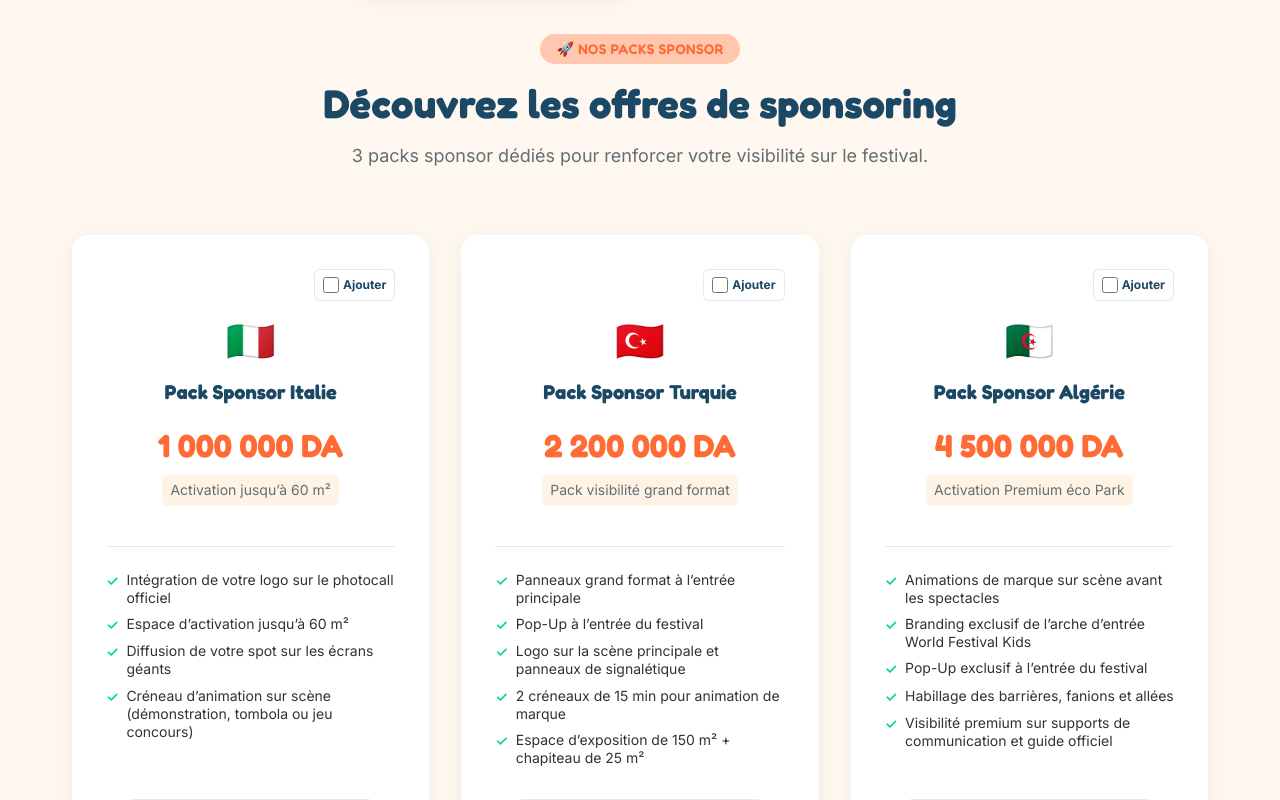
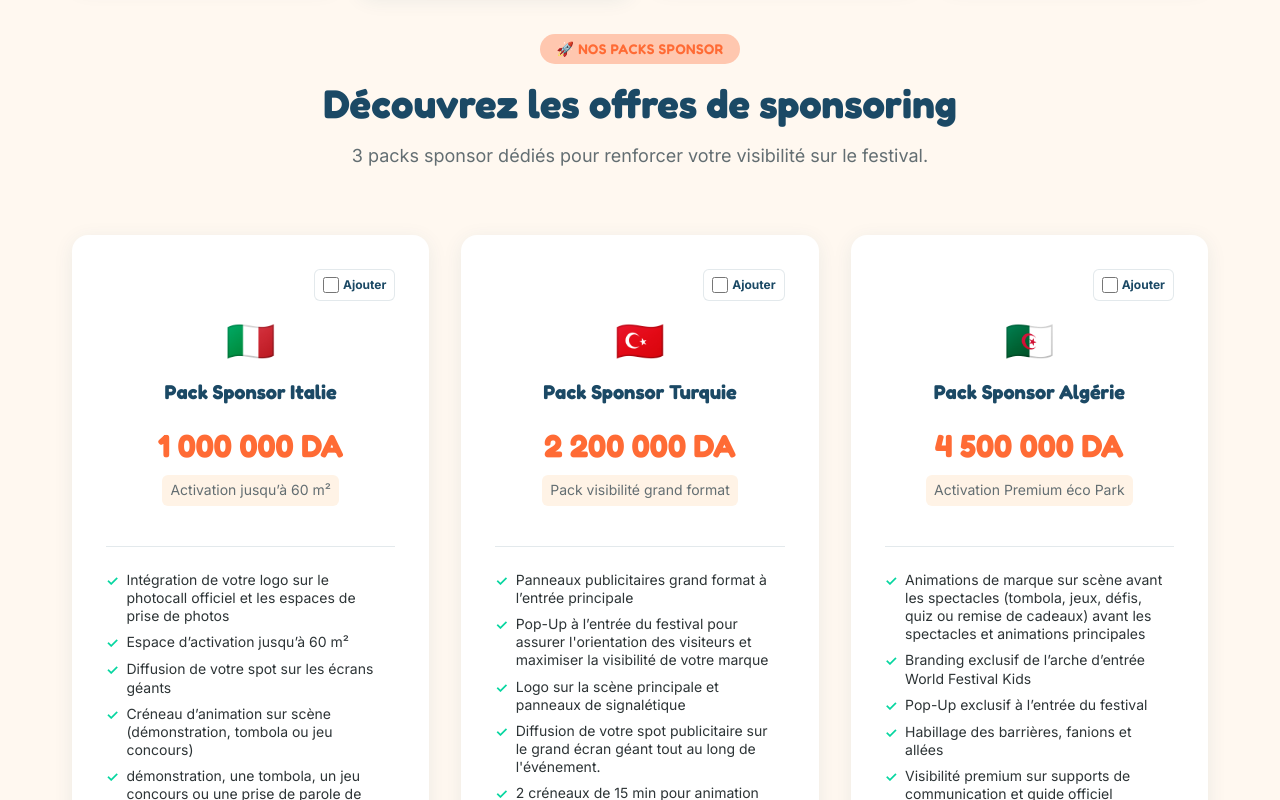
Before and after one commit to malikhadjoudj/Kids_World_festival, a React (Vite) app in the folder FRONTEND/front/: page / in a window 1280 px wide. Shown: the part 2000-2800 px from the top of the page. Built offline with nearby package versions, Linux system fonts and the light colour scheme; no server answers.

Commit message:
detaile pack

```diff
--- a/FRONTEND/front/src/components/landing/PacksSection.css
+++ b/FRONTEND/front/src/components/landing/PacksSection.css
@@ -200,6 +200,23 @@
   gap: var(--space-xl);
 }
 
+.packs__sponsor-section .pack-card__features {
+  max-height: 320px;
+  overflow-y: auto;
+  padding-right: 6px;
+  scrollbar-width: thin;
+  scrollbar-color: var(--color-border) transparent;
+}
+
+.packs__sponsor-section .pack-card__features::-webkit-scrollbar {
+  width: 5px;
+}
+
+.packs__sponsor-section .pack-card__features::-webkit-scrollbar-thumb {
+  background: var(--color-border);
+  border-radius: 4px;
+}
+
 .packs__selection-bar {
   align-items: center;
   justify-content: space-between;
--- a/FRONTEND/front/src/constants/packs.js
+++ b/FRONTEND/front/src/constants/packs.js
@@ -59,10 +59,12 @@ export const PACKS = [
     icon: '🇮🇹',
     color: 'var(--color-tertiary)',
     features: [
-      'Intégration de votre logo sur le photocall officiel',
+      'Intégration de votre logo sur le photocall officiel et les espaces de prise de photos',
       'Espace d’activation jusqu’à 60 m²',
       'Diffusion de votre spot sur les écrans géants',
       'Créneau d’animation sur scène (démonstration, tombola ou jeu concours)',
+      'démonstration, une tombola, un jeu concours ou une prise de parole de votre marque',
+      'EMPLACEMENTS Stratégiques',
     ],
     popular: false,
   },
@@ -77,11 +79,12 @@ export const PACKS = [
     icon: '🇹🇷',
     color: 'var(--color-warning)',
     features: [
-      'Panneaux grand format à l’entrée principale',
-      'Pop-Up à l’entrée du festival',
+      'Panneaux publicitaires grand format à l’entrée principale',
+      "Pop-Up à l’entrée du festival pour assurer l'orientation des visiteurs et maximiser la visibilité de votre marque",
       'Logo sur la scène principale et panneaux de signalétique',
+      "Diffusion de votre spot publicitaire sur le grand écran géant tout au long de l'événement.",
       '2 créneaux de 15 min pour animation de marque',
-      'Espace d’exposition de 150 m² + chapiteau de 25 m²',
+      'Espace d’exposition de 150 m² pour votre activation de marque, + chapiteau de 25 m² dédié à la vente ou à la présentation de vos produits.',
     ],
     popular: false,
   },
@@ -96,11 +99,16 @@ export const PACKS = [
     icon: '🇩🇿',
     color: 'var(--color-danger)',
     features: [
-      'Animations de marque sur scène avant les spectacles',
+      "Animations de marque sur scène avant les spectacles (tombola, jeux, défis, quiz ou remise de cadeaux) avant les spectacles et animations principales",
       'Branding exclusif de l’arche d’entrée World Festival Kids',
       'Pop-Up exclusif à l’entrée du festival',
       'Habillage des barrières, fanions et allées',
       'Visibilité premium sur supports de communication et guide officiel',
+      'Intégration de votre logo sur les supports verticaux de la scène',
+      'branding drapeau sur tout les potos du site eco Park',
+      "Branding exclusif de zone Détente,avec un habillage aux couleurs de votre marque (parasols, mobilier, PLV, mange-debout, etc. fournis par le sponsor).",
+      "Insertion d'une publicité dans le guide officiel du festival.",
+
     ],
     popular: false,
   },
```
